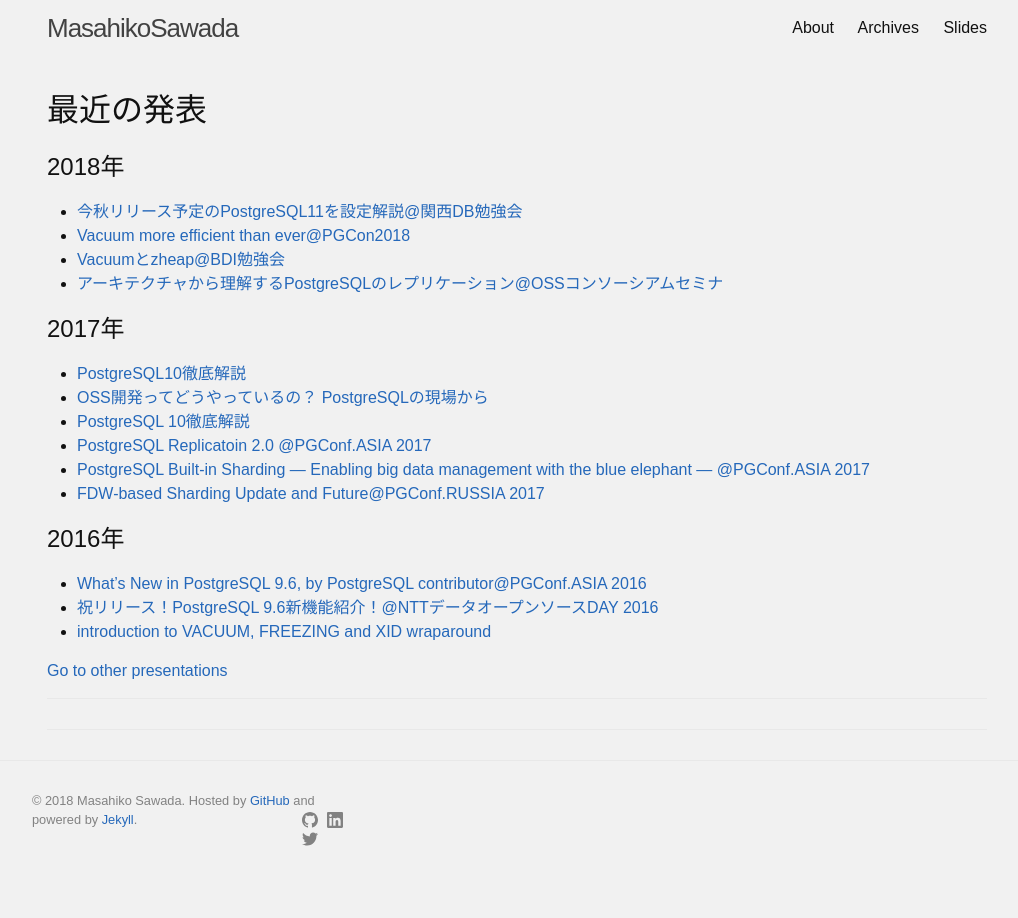
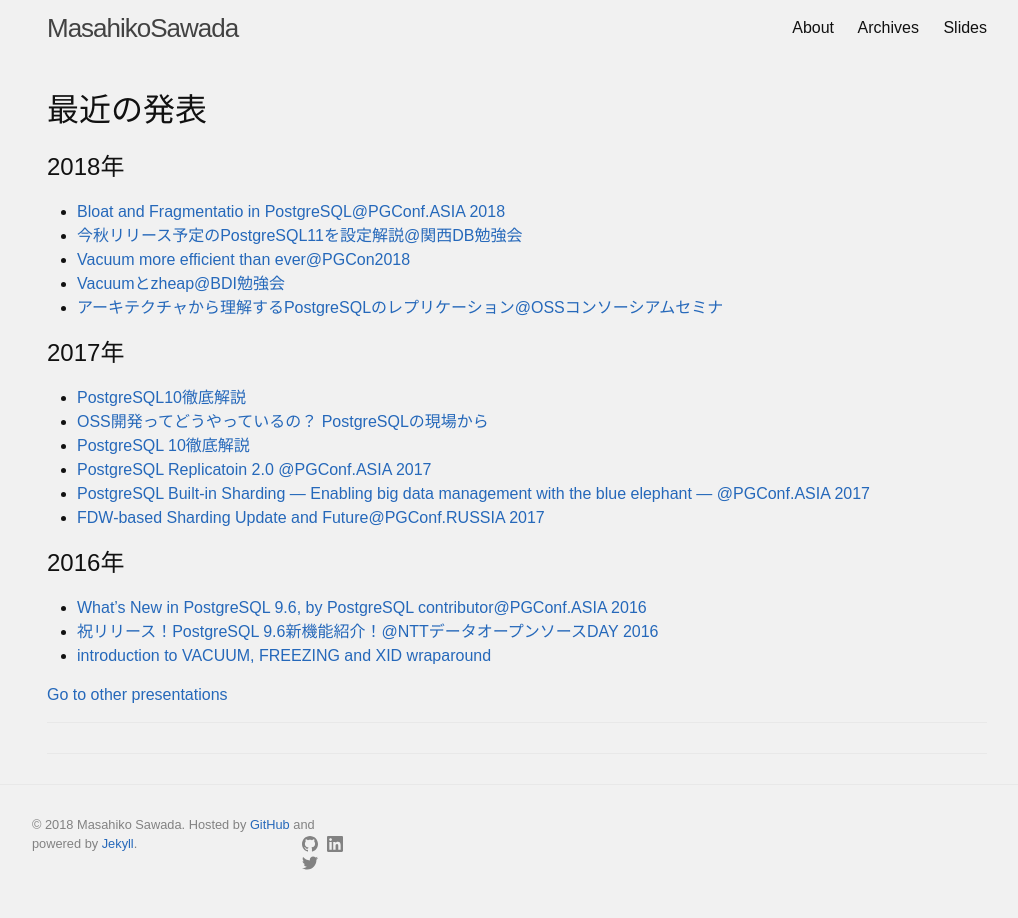
Before and after one commit to MasahikoSawada/masahikosawada.github.io, a Jekyll site: the page built from slides.md, in a window 1280 px wide. Shown: the whole page, without its empty margins (123-1141 px from the left). Built offline with Jekyll 4.4.1, drawn with Linux system fonts in a browser that asks for light colours.

Commit message:
Add the recent slide.

```diff
--- a/slides.md
+++ b/slides.md
@@ -7,6 +7,7 @@
 # 最近の発表
 
 ## 2018年
+* [Bloat and Fragmentatio in PostgreSQL@PGConf.ASIA 2018](https://www.slideshare.net/masahikosawada98/bloat-and-fragmentation-in-postgresql)
 * [今秋リリース予定のPostgreSQL11を設定解説@関西DB勉強会](https://www.slideshare.net/masahikosawada98/postgresql11)
 * [Vacuum more efficient than ever@PGCon2018](https://www.slideshare.net/masahikosawada98/vacuum-more-efficient-than-ever-99916671)
 * [Vacuumとzheap@BDI勉強会](https://www.slideshare.net/masahikosawada98/vacuumzheap-92589428)
```
